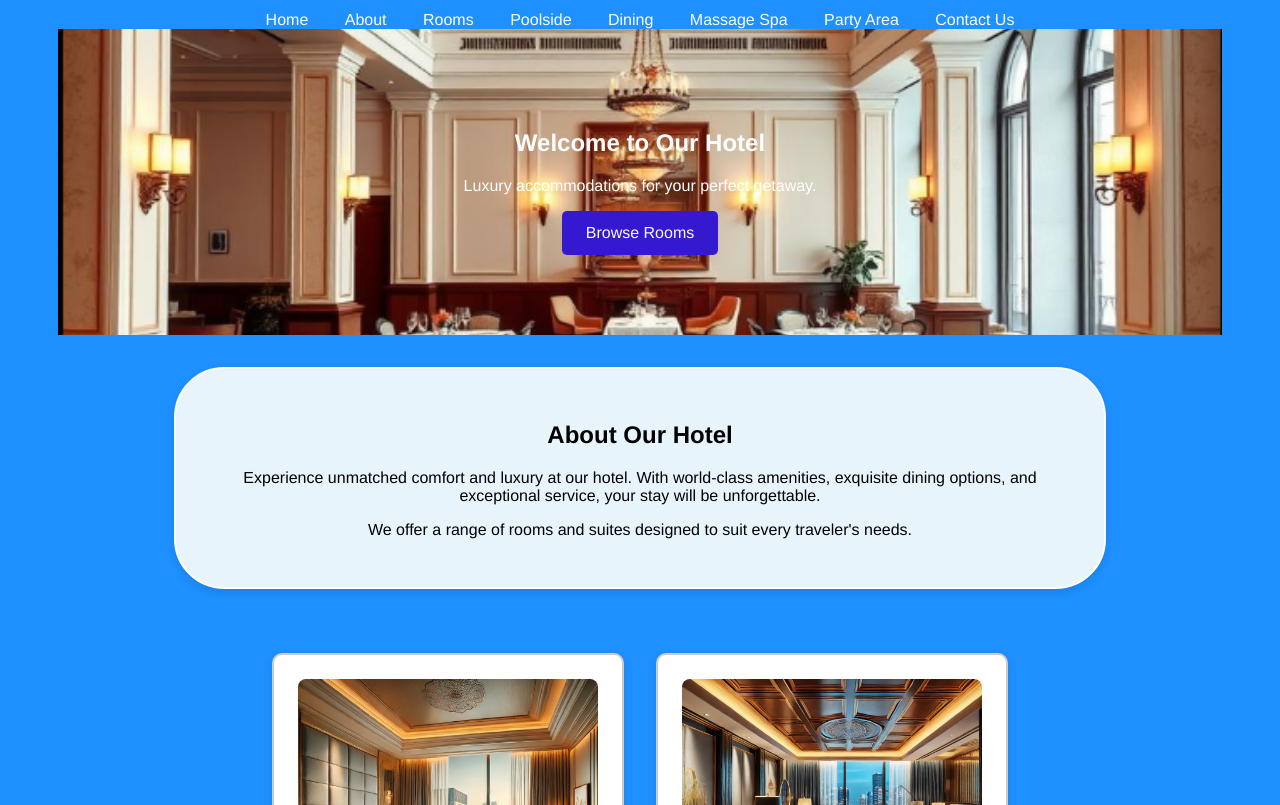
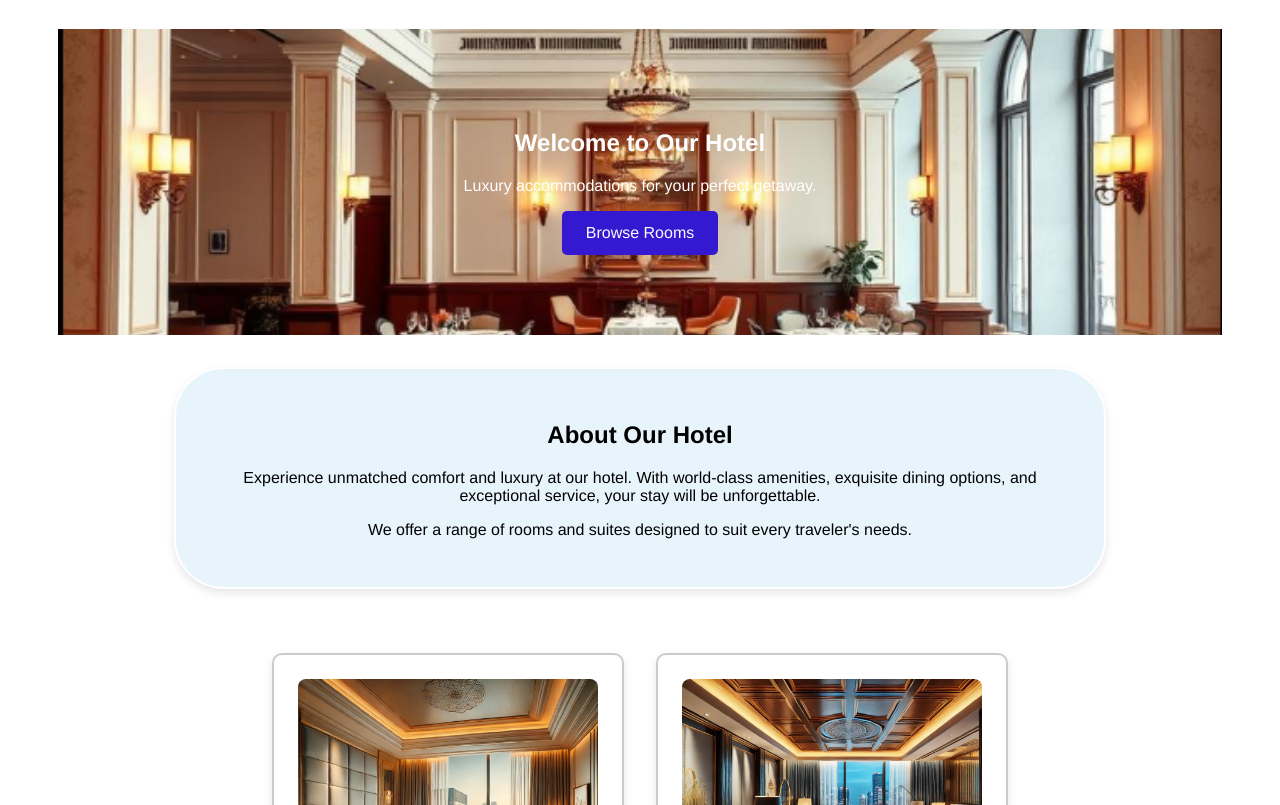
Before and after one commit to IsrealDWZ/Aurea-Regia-Hotel, a plain HTML site: page index.html in a window 1280 px wide. Shown: the part 224-1029 px from the top of the page. Drawn offline with Linux system fonts and the light colour scheme; a web font is replaced by a local one.

Commit message:
Update index.html

```diff
--- a/index.html
+++ b/index.html
@@ -8,7 +8,7 @@
     <style>
         body {
              font-family: 'Helvetica', sans-serif;
-            background-color: #1E90FF;
+            background-color: ##ffe89e;
             color: ##ffe89e;
             text-align: center;
             padding: 50px;
```
